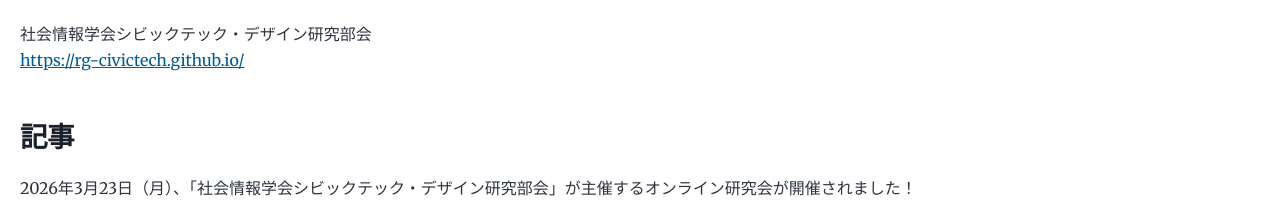
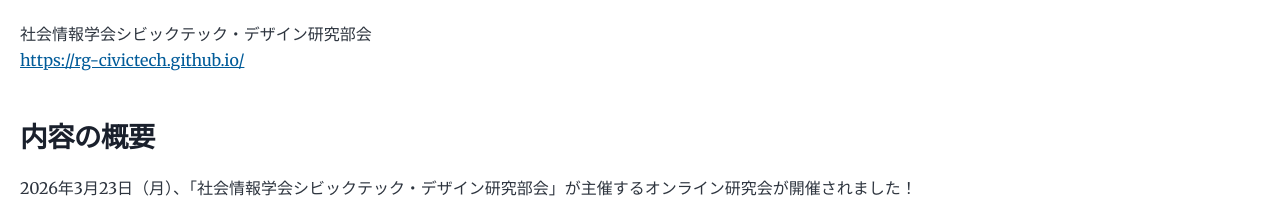
Before and after one commit to rg-civictech/rg-civictech.github.io, a Gatsby site: page /20260323_1/ in a window 1280 px wide. Shown: the part 1088-1299 px from the top of the page. Built offline with nearby package versions, Linux system fonts and the light colour scheme; Gatsby itself is replaced by a stand-in of ours.

Commit message:
Update 2026-03-23 document r3

```diff
--- a/content/blog/20260323_1/index.md
+++ b/content/blog/20260323_1/index.md
@@ -28,7 +28,7 @@ description: 「社会情報学会シビックテック・デザイン研究部
 https://rg-civictech.github.io/
 
 
-### 記事
+### 内容の概要
 2026年3月23日（月）、「社会情報学会シビックテック・デザイン研究部会」が主催するオンライン研究会が開催されました！
 
 日本の地域情報化のパイオニアである尾野 徹 氏（鬼塚電気工事株式会社 / NPO観光コアラ）をお迎えし、ご著書『「COARA」と情報市民公社 中小企業の地域興し、日本初のネット社会から脱炭素へ』をテーマに、インターネット黎明期のリアルな戦いから最新の「市民AI」の構想までのトークが繰り広げられました。
@@ -74,6 +74,8 @@ https://rg-civictech.github.io/
 
 --------------------------------------------------------------------
 
+**以下はZoomの要約で削除予定です**
+
 ### 要約
 
 #### コアラと情報の地域情報化
```
